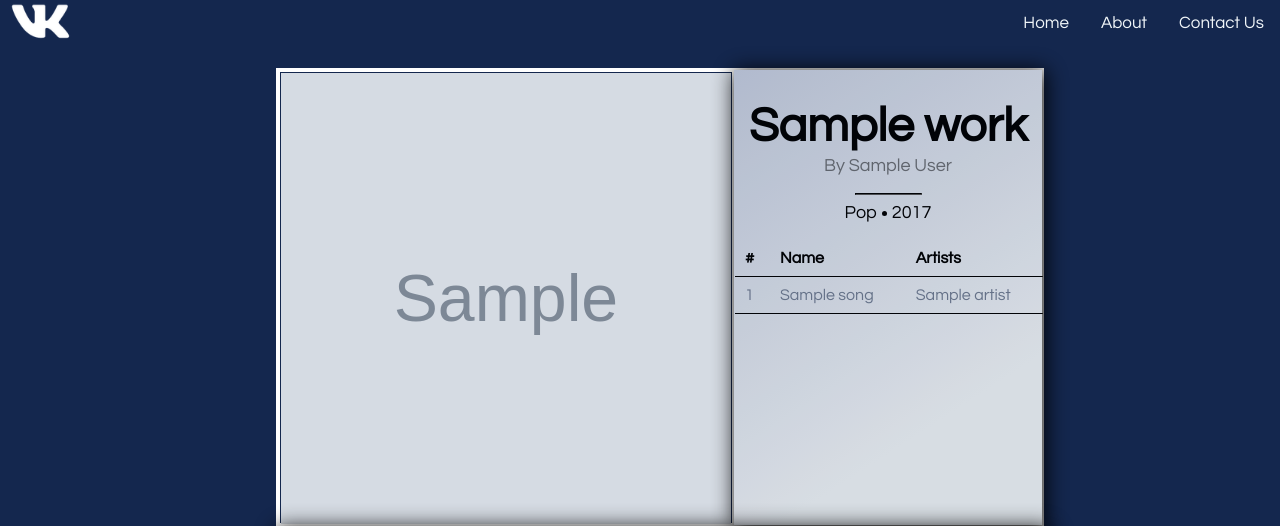
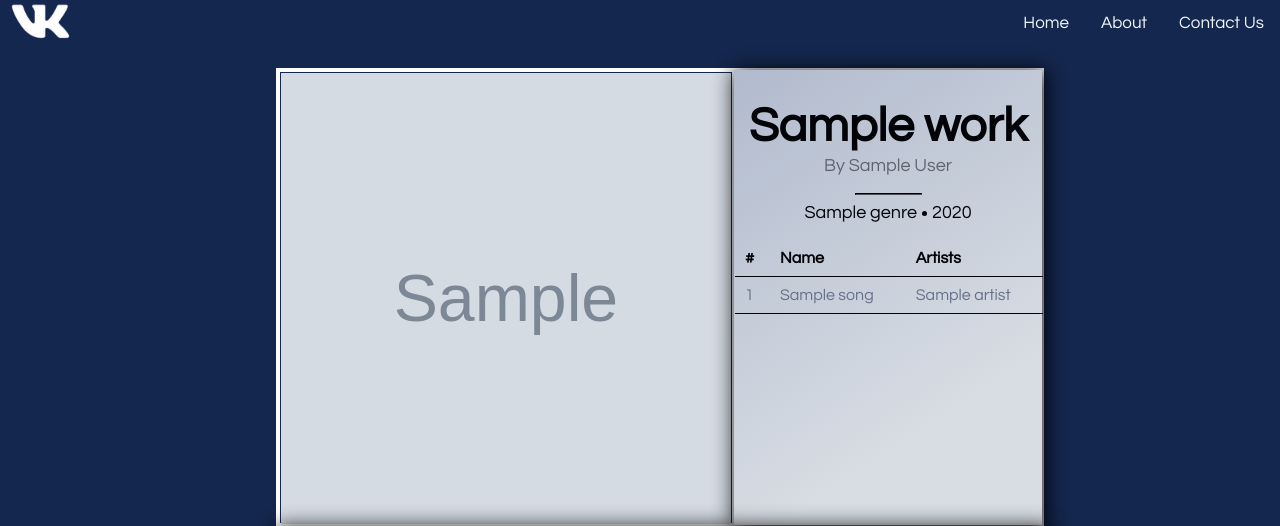
Before and after one commit to MrRhuezzler/VeeKay-Web, a Django app: template home/templates/home/single_details.html in a window 1280 px wide. Shown: the top 526 px of the page. Run offline with Django 3.2, Linux system fonts and the light colour scheme; the template is opened without the code that fills it: most values are stand-ins (such as "Sample title", 1, 10 or a date in 2020); grey boxes marked "Sample" are stand-in pictures; some libraries are stand-ins or nearby versions.

Commit message:
Added Genre and Release Year

```diff
--- a/home/templates/home/single_details.html
+++ b/home/templates/home/single_details.html
@@ -15,7 +15,7 @@
                     <hr>
                 </div>
                 <div>
-                    <p class="sub-title-2">Pop<span class="dot"></span>2017</p>
+                    <p class="sub-title-2">{{work.genre}}<span class="dot"></span>{{work.release_year}}</p>
                 </div>
             </div>
             <div class="song-list">
--- a/home/views.py
+++ b/home/views.py
@@ -63,6 +63,8 @@ def songView(request, typ, pk):
         work = {
             'coverPhoto' : work_model.coverPhoto.url,
             'author' : author,
+            'genre' : work_model.genre,
+            'release_year' : work_model.release_year,
             'title' : work_model.title,
             'songs' : songs_in_album,
             'artists' : [work_model.author] + list(artists)
@@ -121,6 +123,8 @@ def songView(request, typ, pk):
         work = {
             'coverPhoto' : work_model.coverPhoto.url,
             'author' : author,
+            'genre' : work_model.genre,
+            'release_year' : work_model.release_year,
             'title' : work_model.title,
             'songs' : songs_in_album,
             'artists' : [work_model.author] + list(artists)
```
Also changed, not shown: 1 other file.
